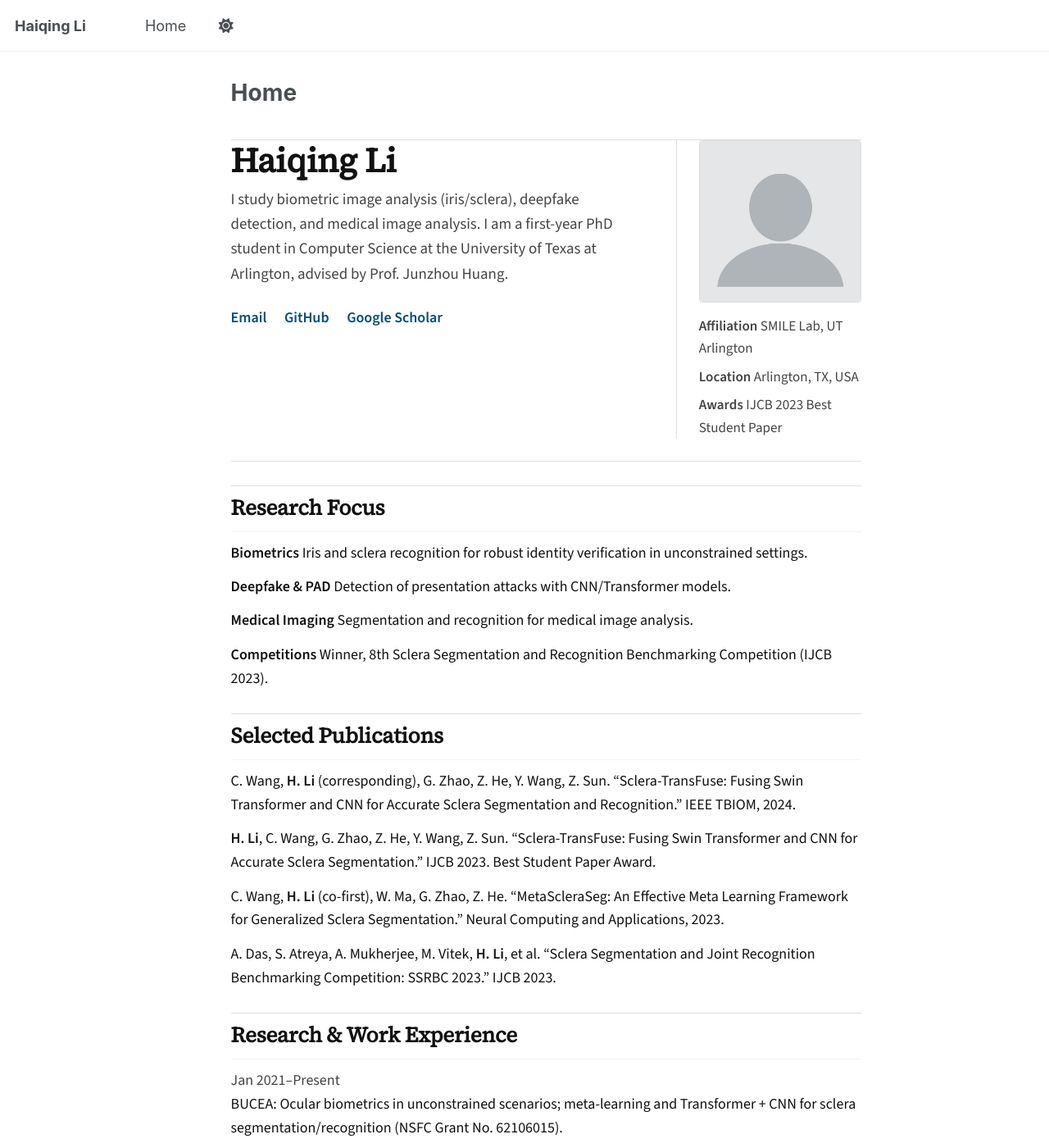
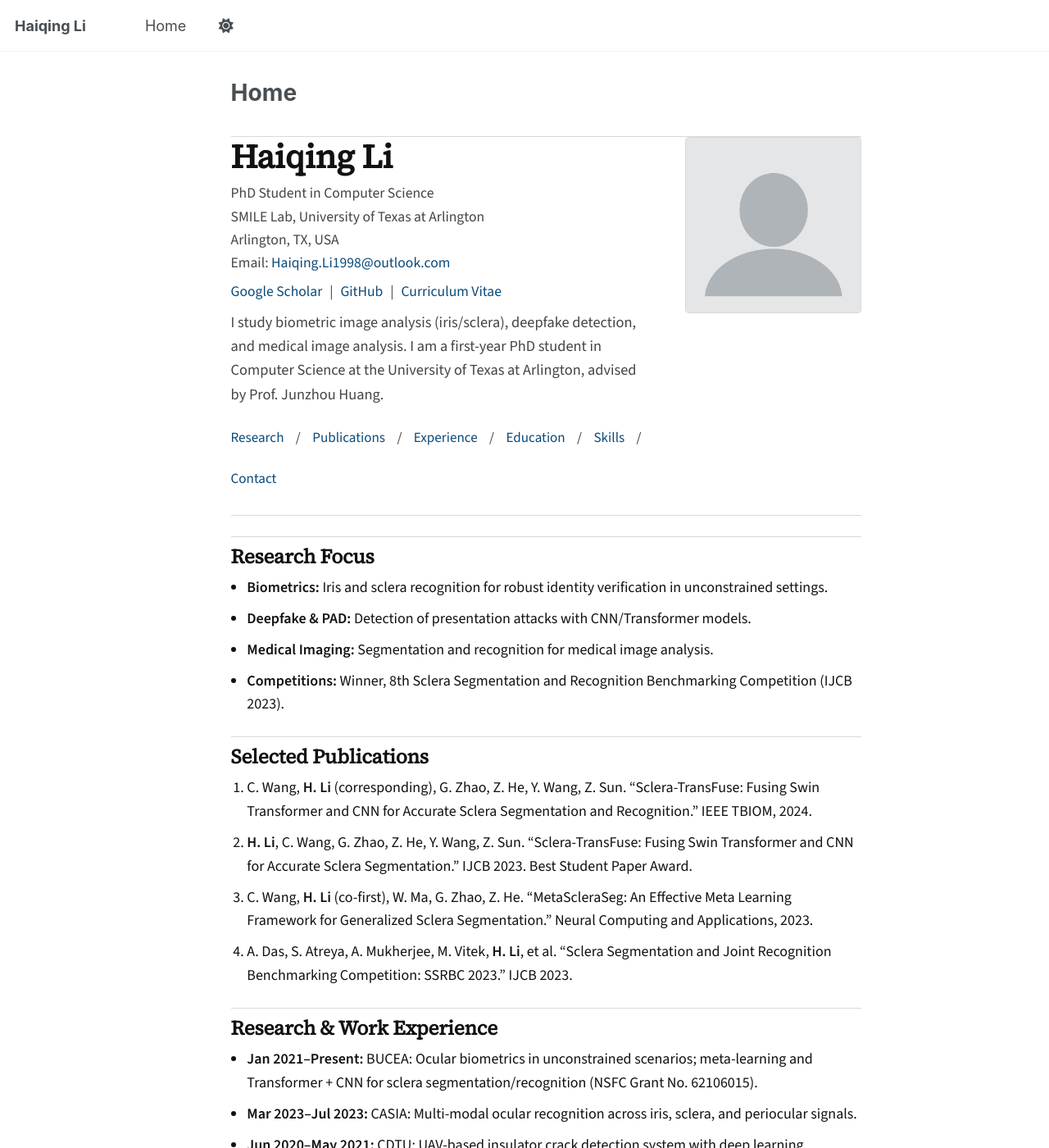
Before and after one commit to lhqqq/lhqqq.github.io, a Jekyll site: the page built from _pages/about.md, in a window 1280 px wide and 1400 px high. Shown: the whole window at 82% size. Built offline with Jekyll 4.4.1, drawn with Linux system fonts in a browser that asks for light colours; emoji names are drawn with the system emoji font; a script that is not in the unit is left out; some of the changed text lies outside the part shown.

Commit message:
改为参考学术主页风格

```diff
--- a/_pages/about.md
+++ b/_pages/about.md
@@ -9,215 +9,169 @@ redirect_from:
   - /about.html
 ---
 
-<div class="onepage">
-  <section class="hero reveal" id="top">
+<div class="onepage fj">
+  <section class="hero" id="top">
     <div class="hero-grid">
-      <div>
-        <div class="chip-row">
-          <span class="chip">PhD Student</span>
-          <span class="chip">SMILE Lab @ UTA</span>
-          <span class="chip">Biometrics + Medical Imaging</span>
+      <div class="hero-main">
+        <h1>Haiqing Li</h1>
+        <div class="hero-meta">PhD Student in Computer Science</div>
+        <div class="hero-meta">SMILE Lab, University of Texas at Arlington</div>
+        <div class="hero-meta">Arlington, TX, USA</div>
+        <div class="hero-meta">
+          Email: <a href="mailto:Haiqing.Li1998@outlook.com">Haiqing.Li1998@outlook.com</a>
         </div>
-        <h1>Haiqing Li</h1>
+        <div class="hero-links">
+          <a href="https://scholar.google.com/citations?user=Rc0GsFAAAAAJ&hl=zh-CN">Google Scholar</a>
+          <span class="sep">|</span>
+          <a href="https://github.com/lhqqq">GitHub</a>
+          <span class="sep">|</span>
+          <a href="/cv/">Curriculum Vitae</a>
+        </div>
         <p class="subtitle">
           I study biometric image analysis (iris/sclera), deepfake detection, and medical image analysis.
           I am a first-year PhD student in Computer Science at the University of Texas at Arlington,
           advised by Prof. Junzhou Huang.
         </p>
-        <div class="hero-actions">
-          <a class="op-btn primary" href="mailto:Haiqing.Li1998@outlook.com">Email</a>
-          <a class="op-btn" href="https://github.com/lhqqq">GitHub</a>
-          <a class="op-btn" href="https://scholar.google.com/citations?user=Rc0GsFAAAAAJ&hl=zh-CN">Google Scholar</a>
-        </div>
-        <div class="chip-row">
-          <span class="chip">Iris &amp; Sclera Recognition</span>
-          <span class="chip">Deepfake &amp; PAD</span>
-          <span class="chip">Multi-modal Learning</span>
-        </div>
+        <ul class="quick-nav">
+          <li><a href="#research">Research</a></li>
+          <li><a href="#publications">Publications</a></li>
+          <li><a href="#experience">Experience</a></li>
+          <li><a href="#education">Education</a></li>
+          <li><a href="#skills">Skills</a></li>
+          <li><a href="#contact">Contact</a></li>
+        </ul>
       </div>
-      <div class="hero-card">
+      <div class="hero-side">
         <img src="/images/profile.png" alt="Portrait of Haiqing Li">
-        <div class="card-meta">
-          <div><strong>Affiliation</strong> SMILE Lab, UT Arlington</div>
-          <div><strong>Location</strong> Arlington, TX, USA</div>
-          <div><strong>Awards</strong> IJCB 2023 Best Student Paper</div>
-        </div>
       </div>
     </div>
   </section>
 
-  <section id="research" class="reveal delay-1">
-    <h2 class="section-title">Research Focus</h2>
-    <div class="grid">
-      <div class="panel">
-        <strong>Biometrics</strong>
-        Iris and sclera recognition for robust identity verification in unconstrained settings.
-      </div>
-      <div class="panel">
-        <strong>Deepfake &amp; PAD</strong>
-        Detection of presentation attacks with CNN/Transformer models.
-      </div>
-      <div class="panel">
-        <strong>Medical Imaging</strong>
-        Segmentation and recognition for medical image analysis.
-      </div>
-      <div class="panel">
-        <strong>Competitions</strong>
-        Winner, 8th Sclera Segmentation and Recognition Benchmarking Competition (IJCB 2023).
-      </div>
-    </div>
+  <section id="research">
+    <h3 class="section-title">Research Focus</h3>
+    <ul class="simple-list">
+      <li><strong>Biometrics:</strong> Iris and sclera recognition for robust identity verification in unconstrained settings.</li>
+      <li><strong>Deepfake &amp; PAD:</strong> Detection of presentation attacks with CNN/Transformer models.</li>
+      <li><strong>Medical Imaging:</strong> Segmentation and recognition for medical image analysis.</li>
+      <li><strong>Competitions:</strong> Winner, 8th Sclera Segmentation and Recognition Benchmarking Competition (IJCB 2023).</li>
+    </ul>
   </section>
 
-  <section id="publications" class="reveal delay-2">
-    <h2 class="section-title">Selected Publications</h2>
-    <div class="pub-list">
-      <div class="pub">
+  <section id="publications">
+    <h3 class="section-title">Selected Publications</h3>
+    <ol class="simple-list">
+      <li>
         C. Wang, <strong>H. Li</strong> (corresponding), G. Zhao, Z. He, Y. Wang, Z. Sun.
         “Sclera-TransFuse: Fusing Swin Transformer and CNN for Accurate Sclera Segmentation and Recognition.”
         IEEE TBIOM, 2024.
-      </div>
-      <div class="pub">
+      </li>
+      <li>
         <strong>H. Li</strong>, C. Wang, G. Zhao, Z. He, Y. Wang, Z. Sun.
         “Sclera-TransFuse: Fusing Swin Transformer and CNN for Accurate Sclera Segmentation.”
         IJCB 2023. Best Student Paper Award.
-      </div>
-      <div class="pub">
+      </li>
+      <li>
         C. Wang, <strong>H. Li</strong> (co-first), W. Ma, G. Zhao, Z. He.
         “MetaScleraSeg: An Effective Meta Learning Framework for Generalized Sclera Segmentation.”
         Neural Computing and Applications, 2023.
-      </div>
-      <div class="pub">
+      </li>
+      <li>
         A. Das, S. Atreya, A. Mukherjee, M. Vitek, <strong>H. Li</strong>, et al.
         “Sclera Segmentation and Joint Recognition Benchmarking Competition: SSRBC 2023.”
         IJCB 2023.
-      </div>
-    </div>
+      </li>
+    </ol>
   </section>
 
-  <section id="experience" class="reveal delay-3">
-    <h2 class="section-title">Research &amp; Work Experience</h2>
-    <div class="timeline">
-      <div class="timeline-item">
-        <span>Jan 2021–Present</span>
-        <div>BUCEA: Ocular biometrics in unconstrained scenarios; meta-learning and Transformer + CNN for sclera segmentation/recognition (NSFC Grant No. 62106015).</div>
-      </div>
-      <div class="timeline-item">
-        <span>Mar 2023–Jul 2023</span>
-        <div>CASIA: Multi-modal ocular recognition across iris, sclera, and periocular signals.</div>
-      </div>
-      <div class="timeline-item">
-        <span>Jun 2020–May 2021</span>
-        <div>CDTU: UAV-based insulator crack detection system with deep learning.</div>
-      </div>
-      <div class="timeline-item">
-        <span>Jul 2021–Sep 2021</span>
-        <div>CASIA: Face presentation attack detection with CNN/Transformer on CASIA-SURF-CeFA.</div>
-      </div>
-    </div>
+  <section id="experience">
+    <h3 class="section-title">Research &amp; Work Experience</h3>
+    <ul class="simple-list">
+      <li><strong>Jan 2021–Present:</strong> BUCEA: Ocular biometrics in unconstrained scenarios; meta-learning and Transformer + CNN for sclera segmentation/recognition (NSFC Grant No. 62106015).</li>
+      <li><strong>Mar 2023–Jul 2023:</strong> CASIA: Multi-modal ocular recognition across iris, sclera, and periocular signals.</li>
+      <li><strong>Jun 2020–May 2021:</strong> CDTU: UAV-based insulator crack detection system with deep learning.</li>
+      <li><strong>Jul 2021–Sep 2021:</strong> CASIA: Face presentation attack detection with CNN/Transformer on CASIA-SURF-CeFA.</li>
+    </ul>
   </section>
 
-  <section class="reveal delay-3">
-    <h2 class="section-title">Education</h2>
-    <div class="grid">
-      <div class="panel">
-        <strong>Ph.D. in Computer Science</strong>
-        University of Texas at Arlington, Sept 2024–present
-      </div>
-      <div class="panel">
-        <strong>M.Eng. in Mechanical Engineering</strong>
-        BUCEA, Sept 2021–Jun 2024 (GPA 89.82/100, top 10%)
-      </div>
-      <div class="panel">
-        <strong>B.E. in Electrical Engineering</strong>
-        Chengdu Technological University, Sept 2017–Jun 2021 (GPA 3.72/4.0, top 1%)
-      </div>
-    </div>
+  <section id="education">
+    <h3 class="section-title">Education</h3>
+    <ul class="simple-list">
+      <li><strong>Ph.D. in Computer Science</strong>, University of Texas at Arlington, Sept 2024–present.</li>
+      <li><strong>M.Eng. in Mechanical Engineering</strong>, BUCEA, Sept 2021–Jun 2024 (GPA 89.82/100, top 10%).</li>
+      <li><strong>B.E. in Electrical Engineering</strong>, Chengdu Technological University, Sept 2017–Jun 2021 (GPA 3.72/4.0, top 1%).</li>
+    </ul>
   </section>
 
-  <section class="reveal delay-3">
-    <h2 class="section-title">Skills</h2>
-    <div class="grid">
-      <div class="panel">
-        <strong>Programming</strong>
-        C, C++, Python, MATLAB, Linux
-      </div>
-      <div class="panel">
-        <strong>Frameworks</strong>
-        PyTorch, TensorFlow
-      </div>
-      <div class="panel">
-        <strong>Tools</strong>
-        Visual Studio, PyCharm, Microsoft Office, CAD, Visio
-      </div>
-      <div class="panel">
-        <strong>Languages</strong>
-        Chinese (native), English
-      </div>
-    </div>
+  <section id="skills">
+    <h3 class="section-title">Skills</h3>
+    <ul class="simple-list">
+      <li><strong>Programming:</strong> C, C++, Python, MATLAB, Linux.</li>
+      <li><strong>Frameworks:</strong> PyTorch, TensorFlow.</li>
+      <li><strong>Tools:</strong> Visual Studio, PyCharm, Microsoft Office, CAD, Visio.</li>
+      <li><strong>Languages:</strong> Chinese (native), English.</li>
+    </ul>
   </section>
 
-  <section id="publications-full" class="reveal delay-3">
-    <h2 class="section-title">Publications (Full)</h2>
+  <section id="publications-full">
+    <h3 class="section-title">Publications (Full)</h3>
     {% assign publications_page = site.pages | where: "url", "/publications/" | first %}
     {% if publications_page %}
       {{ publications_page.content }}
     {% endif %}
   </section>
 
-  <section id="talks" class="reveal delay-3">
-    <h2 class="section-title">Talks</h2>
+  <section id="talks">
+    <h3 class="section-title">Talks</h3>
     {% assign talks_page = site.pages | where: "url", "/talks/" | first %}
     {% if talks_page %}
       {{ talks_page.content }}
     {% endif %}
   </section>
 
-  <section id="teaching" class="reveal delay-3">
-    <h2 class="section-title">Teaching</h2>
+  <section id="teaching">
+    <h3 class="section-title">Teaching</h3>
     {% assign teaching_page = site.pages | where: "url", "/teaching/" | first %}
     {% if teaching_page %}
       {{ teaching_page.content }}
     {% endif %}
   </section>
 
-  <section id="portfolio" class="reveal delay-3">
-    <h2 class="section-title">Portfolio</h2>
+  <section id="portfolio">
+    <h3 class="section-title">Portfolio</h3>
     {% assign portfolio_page = site.pages | where: "url", "/portfolio/" | first %}
     {% if portfolio_page %}
       {{ portfolio_page.content }}
     {% endif %}
   </section>
 
-  <section id="blog-posts" class="reveal delay-3">
-    <h2 class="section-title">Blog Posts</h2>
+  <section id="blog-posts">
+    <h3 class="section-title">Blog Posts</h3>
     {% assign posts_page = site.pages | where: "url", "/year-archive/" | first %}
     {% if posts_page %}
       {{ posts_page.content }}
     {% endif %}
   </section>
 
-  <section id="cv" class="reveal delay-3">
-    <h2 class="section-title">CV</h2>
+  <section id="cv">
+    <h3 class="section-title">CV</h3>
     {% assign cv_page = site.pages | where: "url", "/cv/" | first %}
     {% if cv_page %}
       {{ cv_page.content }}
     {% endif %}
   </section>
 
-  <section id="guide" class="reveal delay-3">
-    <h2 class="section-title">Guide</h2>
+  <section id="guide">
+    <h3 class="section-title">Guide</h3>
     {% assign guide_page = site.pages | where: "url", "/markdown/" | first %}
     {% if guide_page %}
       {{ guide_page.content }}
     {% endif %}
   </section>
 
-  <section id="contact" class="reveal delay-3">
-    <div class="contact-card">
-      <h2 class="section-title">Contact</h2>
-      <div>Email: <a href="mailto:Haiqing.Li1998@outlook.com">Haiqing.Li1998@outlook.com</a></div>
-      <div>GitHub: <a href="https://github.com/lhqqq">github.com/lhqqq</a></div>
-      <div>Google Scholar: <a href="https://scholar.google.com/citations?user=Rc0GsFAAAAAJ&hl=zh-CN">Scholar profile</a></div>
-    </div>
+  <section id="contact">
+    <h3 class="section-title">Contact</h3>
+    <div>Email: <a href="mailto:Haiqing.Li1998@outlook.com">Haiqing.Li1998@outlook.com</a></div>
+    <div>GitHub: <a href="https://github.com/lhqqq">github.com/lhqqq</a></div>
+    <div>Google Scholar: <a href="https://scholar.google.com/citations?user=Rc0GsFAAAAAJ&hl=zh-CN">Scholar profile</a></div>
   </section>
 </div>
--- a/_sass/custom.scss
+++ b/_sass/custom.scss
@@ -3,7 +3,7 @@
 .onepage {
   --ink: #111;
   --muted: #444;
-  --line: #ddd;
+  --line: #d9d9d9;
   --accent: #0a4a7a;
 
   font-family: "Source Sans 3", "Helvetica Neue", Arial, sans-serif;
@@ -13,124 +13,110 @@
 
 .onepage h1,
 .onepage h2,
-.onepage h3 {
+.onepage h3,
+.onepage h4 {
   font-family: "Source Serif 4", "Times New Roman", serif;
   letter-spacing: -0.01em;
   color: var(--ink);
 }
 
 .onepage h1 {
-  font-size: 2.3rem;
-  margin: 0 0 0.4rem;
+  font-size: 2.25rem;
+  margin: 0 0 0.3rem;
 }
 
 .onepage .subtitle {
-  font-size: 1.05rem;
+  font-size: 1.02rem;
   color: var(--muted);
-  max-width: 48rem;
+  max-width: 50rem;
+  margin-top: 0.5rem;
 }
 
 .onepage a {
   color: var(--accent);
+  text-decoration: none;
+}
+
+.onepage a:hover {
+  text-decoration: underline;
 }
 
 .onepage .hero {
-  padding: 0 0 1.5rem;
+  padding: 0 0 1.2rem;
   border-bottom: 1px solid var(--line);
 }
 
 .onepage .hero-grid {
   display: grid;
-  grid-template-columns: minmax(0, 2.2fr) minmax(0, 1fr);
-  gap: 2.5rem;
+  grid-template-columns: minmax(0, 2.4fr) minmax(0, 1fr);
+  gap: 2.2rem;
   align-items: start;
 }
 
-.onepage .hero-card {
-  border-left: 1px solid var(--line);
-  padding-left: 1.5rem;
-  background: transparent;
-  border-radius: 0;
-  box-shadow: none;
+.onepage .hero-meta {
+  color: var(--muted);
+  font-size: 0.98rem;
 }
 
-.onepage .hero-card img {
+.onepage .hero-links {
+  margin-top: 0.4rem;
+  font-size: 0.98rem;
+}
+
+.onepage .hero-links .sep {
+  color: var(--muted);
+  margin: 0 0.3rem;
+}
+
+.onepage .hero-side img {
   width: 100%;
   border-radius: 4px;
   border: 1px solid var(--line);
-  margin-bottom: 0.8rem;
 }
 
-.onepage .card-meta {
-  display: grid;
-  gap: 0.4rem;
+.onepage .quick-nav {
+  list-style: none;
+  padding: 0;
+  margin: 0.8rem 0 0;
+  display: flex;
+  flex-wrap: wrap;
+  gap: 0.8rem;
   font-size: 0.95rem;
+}
+
+.onepage .quick-nav li::after {
+  content: "/";
+  margin-left: 0.8rem;
   color: var(--muted);
 }
 
-.onepage .chip-row {
-  display: none;
-}
-
-.onepage .hero-actions {
-  margin: 0.6rem 0 0.8rem;
-}
-
-.onepage .op-btn {
-  display: inline-block;
-  border: none;
-  padding: 0;
-  margin-right: 1rem;
-  color: var(--accent);
-  font-weight: 600;
-  text-decoration: none;
+.onepage .quick-nav li:last-child::after {
+  content: "";
+  margin: 0;
 }
 
 .onepage section {
-  margin-top: 1.6rem;
-  padding-top: 0.6rem;
+  margin-top: 1.4rem;
+  padding-top: 0.5rem;
   border-top: 1px solid var(--line);
 }
 
 .onepage .section-title {
-  font-size: 1.45rem;
-  margin: 0 0 0.6rem;
+  font-size: 1.35rem;
+  margin: 0 0 0.5rem;
 }
 
-.onepage .grid,
-.onepage .timeline,
-.onepage .pub-list {
-  display: block;
+.onepage .simple-list {
+  margin: 0;
+  padding-left: 1.1rem;
 }
 
-.onepage .panel,
-.onepage .timeline-item,
-.onepage .pub {
-  border: none;
-  background: transparent;
-  padding: 0;
-  margin: 0 0 0.7rem;
-  box-shadow: none;
+.onepage .simple-list li {
+  margin: 0 0 0.5rem;
 }
 
-.onepage .timeline-item span {
-  display: inline-block;
-  min-width: 9rem;
-  color: var(--muted);
-  font-weight: 500;
-}
-
-.onepage .contact-card {
-  border: 1px solid var(--line);
-  border-radius: 4px;
-  padding: 1rem;
-  background: #fafafa;
-  color: var(--ink);
-}
-
-.onepage .contact-card a {
-  color: var(--accent);
-  text-decoration: none;
+.onepage .simple-list strong {
+  font-weight: 600;
 }
 
 .onepage .reveal,
@@ -146,16 +132,4 @@
   .onepage .hero-grid {
     grid-template-columns: 1fr;
   }
-
-  .onepage .hero-card {
-    border-left: none;
-    border-top: 1px solid var(--line);
-    padding-left: 0;
-    padding-top: 1rem;
-  }
-
-  .onepage .timeline-item span {
-    display: block;
-    margin-bottom: 0.2rem;
-  }
 }
```
